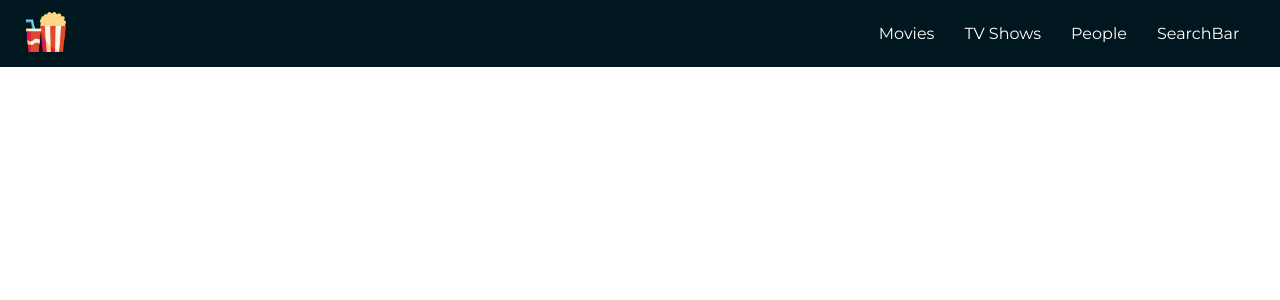
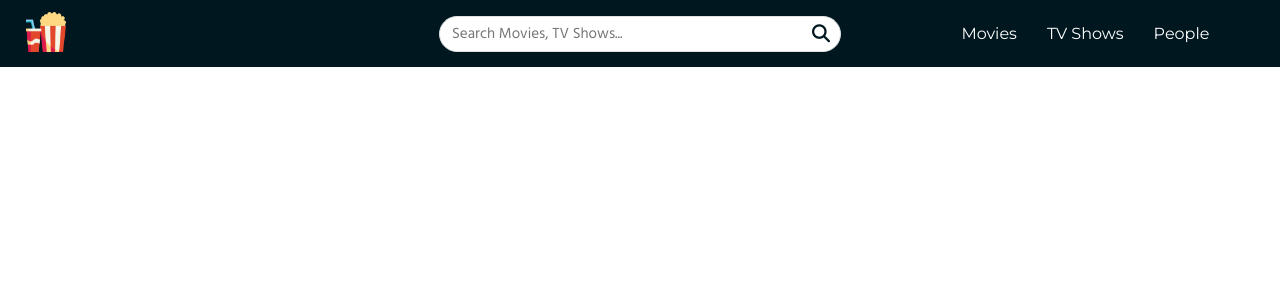
Before and after one commit to salty-turtle/popcornlist, a React (Create React App) app: page / in a window 1280 px wide. Shown: the top 300 px of the page. Built offline with nearby package versions, Linux system fonts and the light colour scheme.

Commit message:
Added basic search bar

```diff
--- a/src/components/NavBar/NavBar.js
+++ b/src/components/NavBar/NavBar.js
@@ -8,6 +8,16 @@ class NavBar extends Component {
       <div className="nav-container">
         <div className="nav-logo">
           <img src={logo} alt="logo" />
+        </div>
+        <div className="search-container">
+          <input
+            type="text"
+            className="search-box"
+            placeholder="Search Movies, TV Shows..."
+          />
+          <div className="search-btn">
+            <i className="fas fa-search"></i>
+          </div>
         </div>
         <nav className="nav-items">
           <ul>
@@ -20,9 +30,7 @@ class NavBar extends Component {
             <li>
               <a href="#">People</a>
             </li>
-            <li>
-              <a href="#">SearchBar</a>
-            </li>
+            <li></li>
           </ul>
         </nav>
       </div>
--- a/src/components/NavBar/NavBar.scss
+++ b/src/components/NavBar/NavBar.scss
@@ -9,6 +9,9 @@
 }
 
 .nav-items {
+  flex: 1;
+  display: flex;
+  justify-content: flex-end;
   li {
     list-style: none;
     display: inline-block;
@@ -16,7 +19,6 @@
 
     a {
       font-family: $primary-font, sans-serif;
-      font-weight: 500;
       font-size: 16px;
       color: $primary-font-color;
       text-decoration: none;
@@ -30,9 +32,44 @@
 }
 
 .nav-logo {
+  flex: 1;
   img {
     cursor: pointer;
     width: 40px;
     height: 40px;
   }
 }
+
+.search-container {
+  border: 1px solid #dfe1e5;
+  box-shadow: none;
+  border-radius: 24px;
+  height: 34px;
+  width: 400px;
+  display: flex;
+  justify-content: space-between;
+  background-color: #ffffff;
+}
+
+.search-box {
+  margin-left: 10px;
+  font-family: $secondary-font;
+  font-size: 15px;
+  background-color: transparent;
+  border: none;
+  width: 100%;
+  word-wrap: break-word;
+  outline: none;
+}
+
+.search-btn {
+  display: flex;
+  align-items: center;
+  margin-right: 10px;
+  border: none;
+
+  i {
+    color: $primary-color;
+    font-size: 18px;
+  }
+}
```
